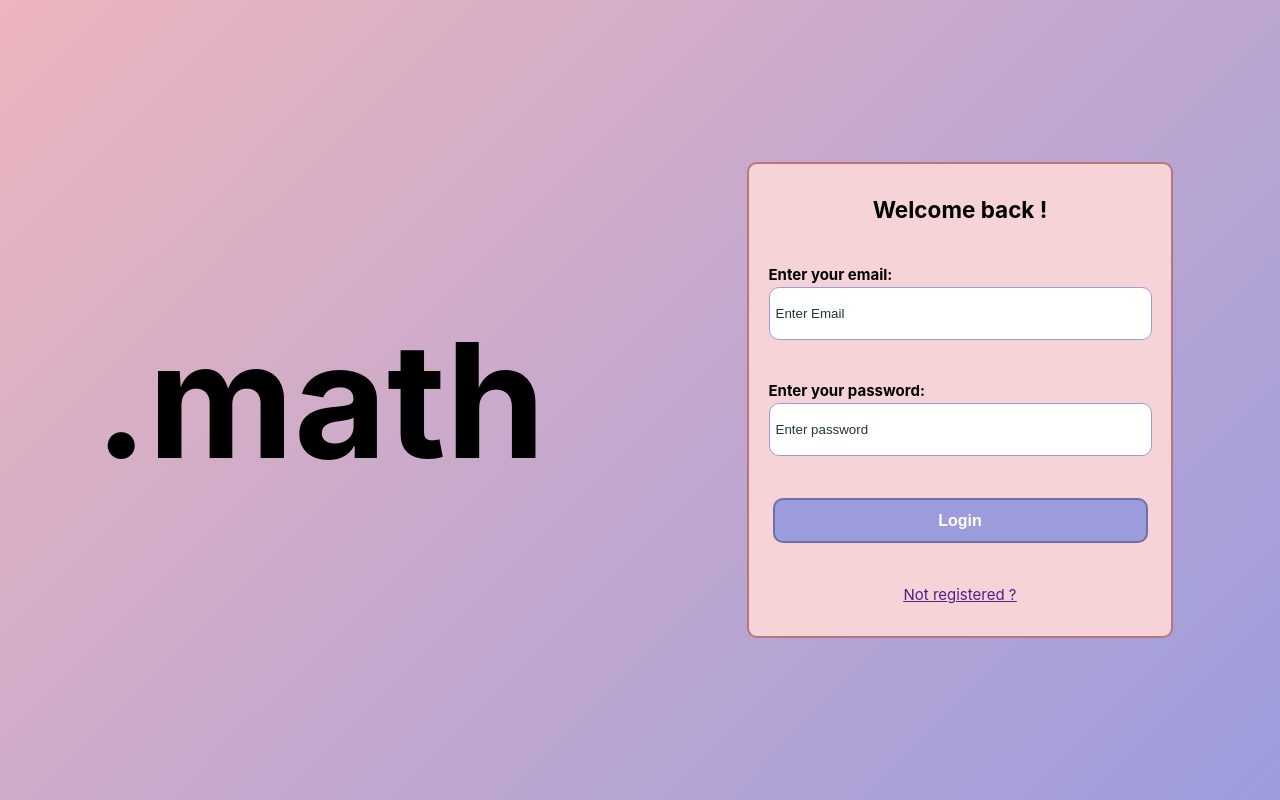
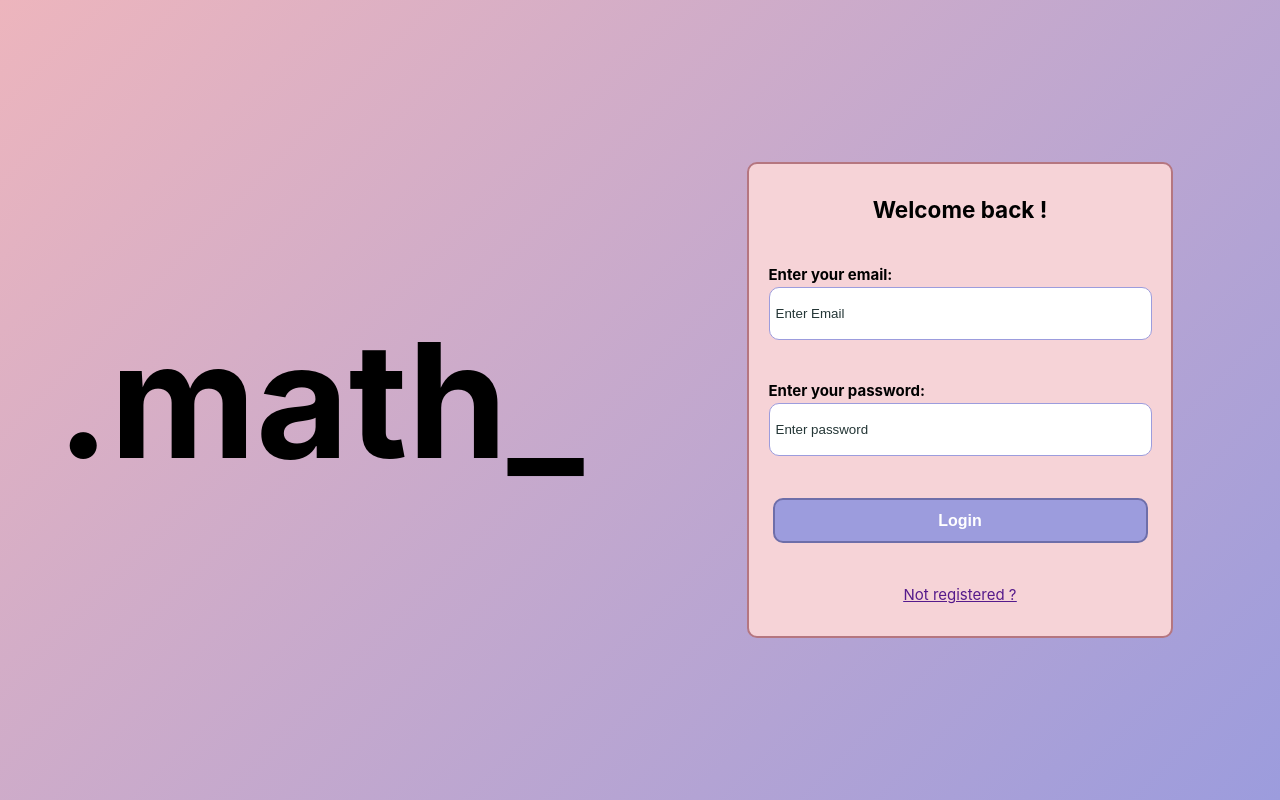
Before and after one commit to hitakritgoplani/math-web-app, a React (Create React App) app in the folder frontend/: page / in a window 1280 px wide. Built offline with nearby package versions, Linux system fonts and the light colour scheme.

Commit message:
added typing animation

```diff
--- a/frontend/package.json
+++ b/frontend/package.json
@@ -10,6 +10,7 @@
     "react-dom": "^18.2.0",
     "react-router-dom": "^6.22.1",
     "react-scripts": "5.0.1",
+    "react-typed": "^2.0.12",
     "web-vitals": "^2.1.4"
   },
   "scripts": {
--- a/frontend/src/pages/Login.js
+++ b/frontend/src/pages/Login.js
@@ -1,12 +1,15 @@
-import React from 'react'
+import React from 'react';
 import { Link } from 'react-router-dom';
-import '../styles/Login.css'
+import { ReactTyped } from 'react-typed';
+import '../styles/Login.css';
 
 export default function Login() {
+    const text = [".math"];
     return (
         <div className='root'>
             <div className='left'>
-                <h1>.math</h1>
+                <h1><ReactTyped strings={text}  typeSpeed={190} backSpeed={190} cursorChar='_' loop/>
+                </h1>
             </div>
             <div className='right'>
                 <form action="#">
```
Also changed, not shown: frontend/src/styles/Login.css (line endings or trailing spaces), 1 other file (tests, documents, lock files or other folders).
